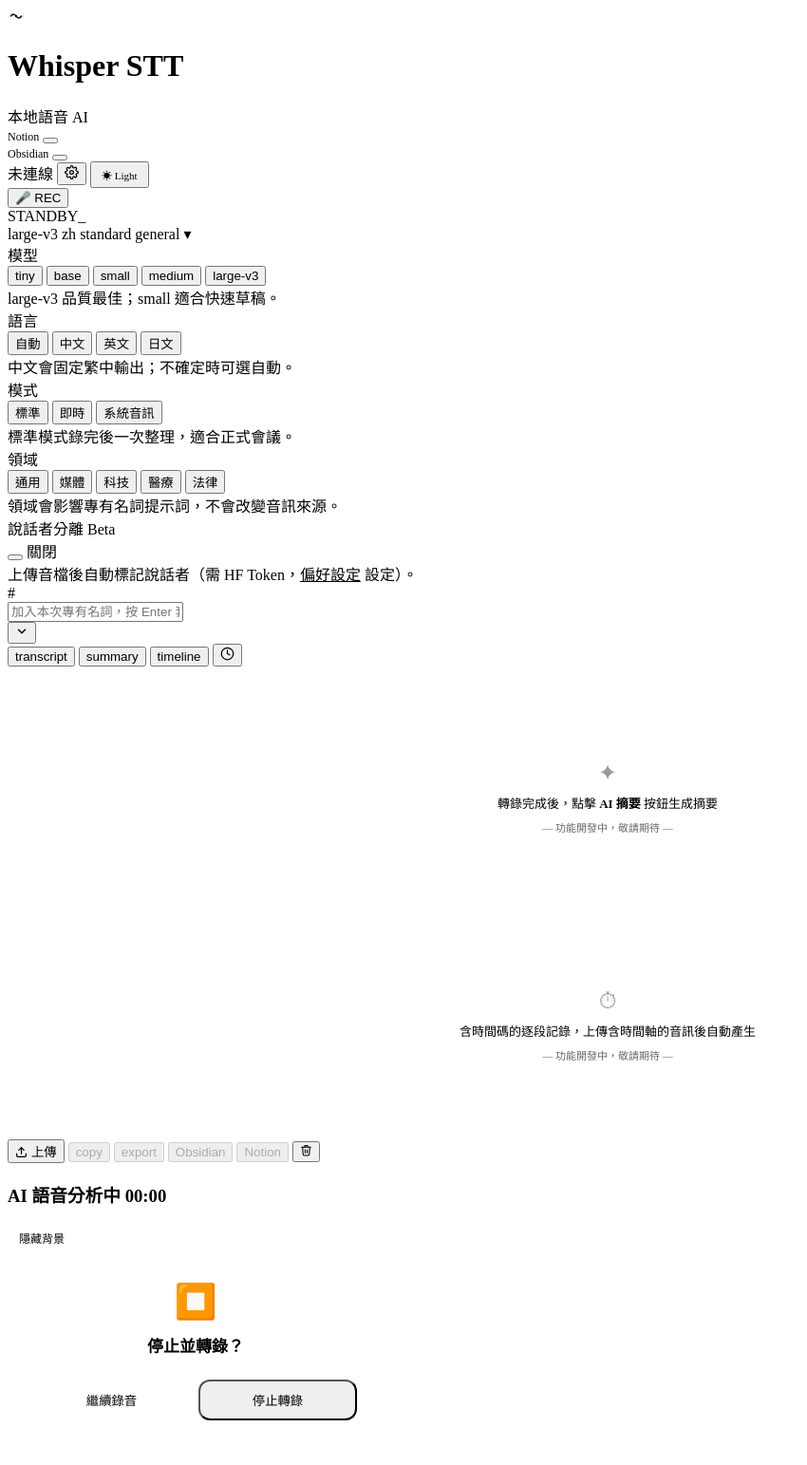
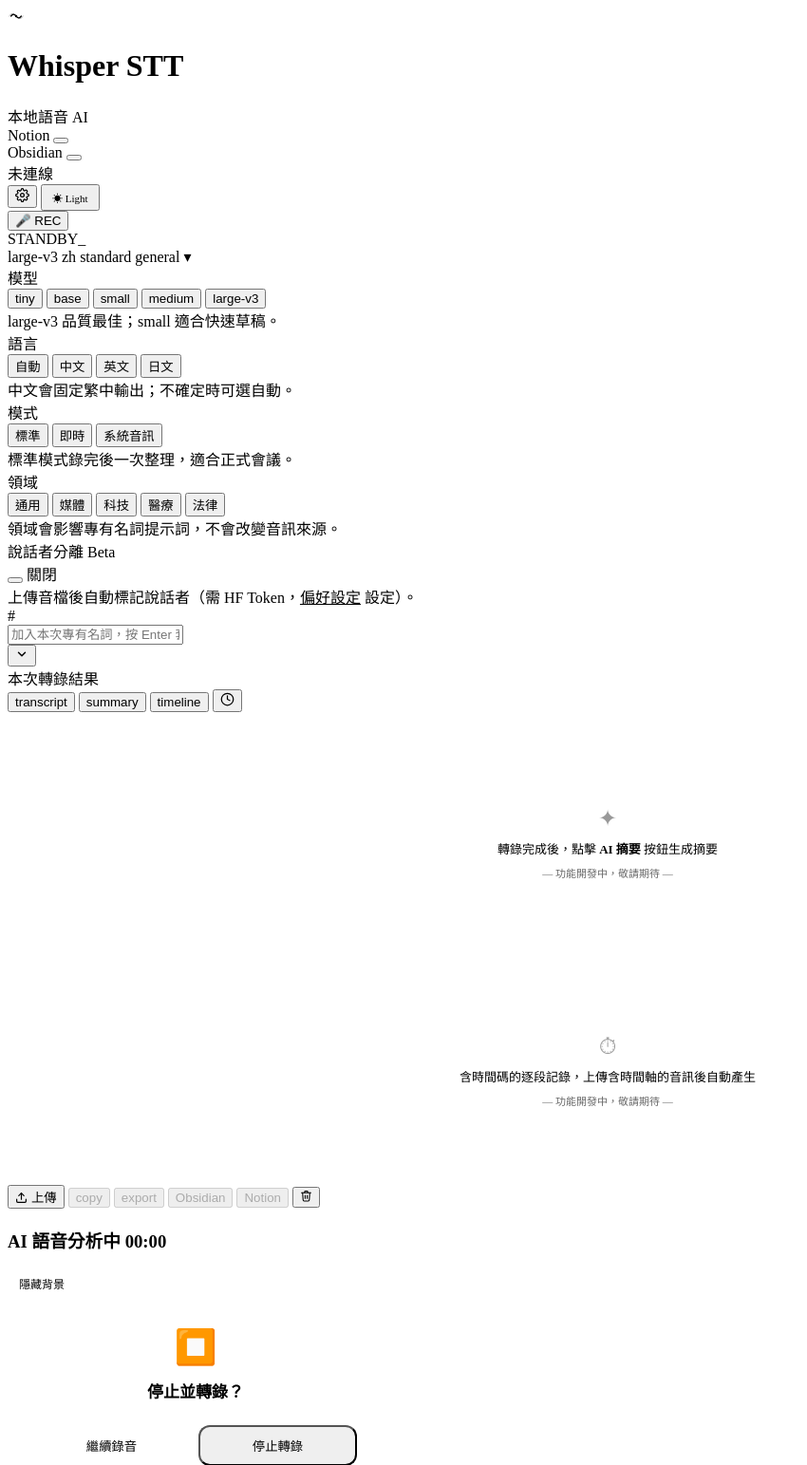
Before and after one commit to DaQing1108/whisper-local-stt, a Flask app: template templates/index.html in a window 1280 px wide. Shown: the top 1543 px of the page at 95% size, without its empty margins (0-850 px from the left). Before the commit the page ends 1496 px from the top, so only its background shows below. Run offline with Flask 3, Linux system fonts and the light colour scheme; the template is opened without the code that fills it, so the values that code supplies are empty.

Commit message:
feat(ui): Whisper 主畫面 Phase 1 靜態改版——收斂為五段式結構
依 HANDOFF_CLAUDE_WHISPER_UI_STATIC_REDESIGN_PHASE1.md 重排 templates/index.html
與 static/app.css：app-toolbar / capture-panel / context-bar / results-workspace
(workspace-header/tabs/content/actions) 五段語意結構；Notion/Obsidian 狀態收進
toolbar-output-status 膠囊；guidance strip 改為 slim accent-bar 樣式。
static/app.js 零修改，既有功能接線完整保留。新增 tests/unit/test_index_html_structure.py
驗證結構完整性。

Co-Authored-By: Claude Sonnet 5 <noreply@anthropic.com>

```diff
--- a/static/app.css
+++ b/static/app.css
@@ -64,8 +64,16 @@
   }
   body[data-theme="light"]::before { display: none; }
 
-  /* ── Header ── */
-  header {
+  /* ── App Shell ── */
+  .app-shell {
+    width: 100%;
+    display: flex;
+    flex-direction: column;
+    align-items: center;
+  }
+
+  /* ── Toolbar ── */
+  .app-toolbar {
     width: 100%;
     padding: 16px 32px;
     display: flex;
@@ -86,26 +94,39 @@
     font-size: 11px; color: var(--muted);
     font-family: var(--mono); letter-spacing: .3px;
   }
-  header h1 { font-size: 16px; font-weight: 600; letter-spacing: -.3px; }
+  .app-toolbar h1 { font-size: 16px; font-weight: 600; letter-spacing: -.3px; }
   .header-actions {
     margin-left: auto;
     display: flex;
     align-items: center;
-    gap: 16px;
+    gap: 12px;
   }
-  header .badge {
+  /* ── Toolbar Output Status Capsule ── */
+  .toolbar-output-status {
+    display: flex;
+    align-items: center;
+    gap: 8px;
+    background: var(--surface2);
+    border: 1px solid var(--border);
+    border-radius: 999px;
+    padding: 4px 6px 4px 12px;
+  }
+  .tos-item { display: flex; align-items: center; gap: 6px; }
+  .tos-label { font-size: 11px; color: var(--muted); }
+  .tos-divider { width: 1px; height: 14px; background: var(--border); flex-shrink: 0; }
+  .toolbar-output-status .badge {
     font-size: 12px; padding: 4px 10px; border-radius: 20px;
-    background: var(--surface2); border: 1px solid var(--border); color: var(--muted);
+    background: transparent; border: none; color: var(--muted);
     display: flex; align-items: center; cursor: default;
     transition: all 0.3s ease;
   }
-  header .badge.ok { color: var(--green); border-color: rgba(52,211,153,0.4); background: rgba(52,211,153,0.05); }
+  .toolbar-output-status .badge.ok { color: var(--green); }
   .status-dot {
     display: inline-block; width: 6px; height: 6px;
     border-radius: 50%; margin-right: 6px;
     background: var(--muted);
   }
-  header .badge.ok .status-dot {
+  .toolbar-output-status .badge.ok .status-dot {
     background: var(--green);
     box-shadow: 0 0 6px var(--green);
     animation: pulse-dot 2s infinite;
@@ -126,7 +147,7 @@
   }
 
   /* ── Card base ── */
-  .record-card, .transcript-card, .history-card {
+  .capture-panel, .results-workspace, .history-card {
     background: var(--card);
     backdrop-filter: blur(20px);
     border: 1px solid var(--border);
@@ -134,6 +155,13 @@
     border-radius: var(--radius);
     padding: 24px;
     display: flex; flex-direction: column; gap: 0;
+  }
+  /* Capture panel is the primary hero — slightly stronger presence than
+     surrounding cards so it reads as the one action the user should take. */
+  .capture-panel {
+    padding: 32px 24px;
+    border-color: rgba(29,158,117,0.22);
+    box-shadow: 0 8px 32px rgba(0,0,0,0.18), 0 0 0 1px rgba(29,158,117,0.05);
   }
 
   /* ── Record Area ── */
@@ -266,6 +294,13 @@
   }
   #timer.active { display: block; }
 
+  /* ── Context Bar ── */
+  .context-bar {
+    display: flex;
+    flex-direction: column;
+    gap: 10px;
+  }
+
   /* ── Quick Bar ── */
   .quick-bar {
     display: flex;
@@ -441,7 +479,7 @@
   }
 
   /* ── Action Buttons ── */
-  .actions { display: flex; gap: 8px; flex-wrap: wrap; align-items: center; }
+  .workspace-actions { display: flex; gap: 8px; flex-wrap: wrap; align-items: center; }
   .export-item {
     padding: 7px 12px; font-size: 13px; cursor: pointer;
     border-radius: 7px; color: var(--text); transition: background .15s;
@@ -726,7 +764,23 @@
   .vocab-input-row input::placeholder { color: var(--muted); }
 
   /* ── Action Buttons (transcript) ── */
-  .actions { display: flex; gap: 8px; flex-wrap: wrap; align-items: center; margin-top: 16px; }
+  /* Sits directly under the workspace content with a hairline divider —
+     same card, one continuous workspace instead of a detached row. */
+  .workspace-actions {
+    display: flex; gap: 8px; flex-wrap: wrap; align-items: center;
+    margin-top: 14px; padding-top: 14px;
+    border-top: 1px solid var(--border);
+  }
+  .workspace-header {
+    display: flex;
+    align-items: center;
+    margin-bottom: 14px;
+  }
+  .workspace-title {
+    font-size: 13px; font-weight: 700;
+    text-transform: uppercase; letter-spacing: 1px;
+    color: var(--muted);
+  }
   .act-btn {
     padding: 7px 16px;
     border-radius: 8px;
--- a/templates/index.html
+++ b/templates/index.html
@@ -11,7 +11,8 @@
 </head>
 <body data-theme="dark">
 
-<header>
+<div class="app-shell">
+<header class="app-toolbar">
   <div class="logo-mark" aria-hidden="true">
     <svg width="18" height="18" viewBox="0 0 40 40" fill="none">
       <path d="M8 20 Q14 12 20 20 Q26 28 32 20" stroke="currentColor" stroke-width="2.8" fill="none" stroke-linecap="round"/>
@@ -23,15 +24,18 @@
   <span class="header-sub">本地語音 AI</span>
   <span id="app-version" style="font-size:11px;opacity:.4;margin-left:4px;font-family:var(--mono)"></span>
   <div class="header-actions">
-    <div class="toggle-row" style="gap:6px;">
-      <span id="notion-toggle-label" style="font-size:12px;color:var(--muted)">Notion</span>
+    <div class="toolbar-output-status" title="輸出目的地狀態">
+      <div class="tos-item">
+        <span id="notion-toggle-label" class="tos-label">Notion</span>
         <button class="toggle" id="notion-toggle" onclick="toggleNotion()"></button>
       </div>
-    <div class="toggle-row" style="gap:6px;">
-      <span id="obsidian-toggle-label" style="font-size:12px;color:var(--muted)">Obsidian</span>
+      <div class="tos-divider"></div>
+      <div class="tos-item">
+        <span id="obsidian-toggle-label" class="tos-label">Obsidian</span>
         <button class="toggle" id="obsidian-toggle" onclick="toggleObsidian()"></button>
       </div>
       <span class="badge" id="notion-badge" title="未連線"><span class="status-dot"></span><span id="notion-badge-text">未連線</span></span>
+    </div>
     <button class="btn icon-btn" id="prefs-btn" onclick="openPreferences()" title="偏好設定">
       <svg width="15" height="15" viewBox="0 0 24 24" fill="none" stroke="currentColor" stroke-width="2" stroke-linecap="round" stroke-linejoin="round"><circle cx="12" cy="12" r="3"/><path d="M19.4 15a1.65 1.65 0 0 0 .33 1.82l.06.06a2 2 0 0 1-2.83 2.83l-.06-.06a1.65 1.65 0 0 0-1.82-.33 1.65 1.65 0 0 0-1 1.51V21a2 2 0 0 1-4 0v-.09A1.65 1.65 0 0 0 9 19.4a1.65 1.65 0 0 0-1.82.33l-.06.06a2 2 0 0 1-2.83-2.83l.06-.06A1.65 1.65 0 0 0 4.68 15a1.65 1.65 0 0 0-1.51-1H3a2 2 0 0 1 0-4h.09A1.65 1.65 0 0 0 4.6 9a1.65 1.65 0 0 0-.33-1.82l-.06-.06a2 2 0 0 1 2.83-2.83l.06.06A1.65 1.65 0 0 0 9 4.68a1.65 1.65 0 0 0 1-1.51V3a2 2 0 0 1 4 0v.09a1.65 1.65 0 0 0 1 1.51 1.65 1.65 0 0 0 1.82-.33l.06-.06a2 2 0 0 1 2.83 2.83l-.06.06A1.65 1.65 0 0 0 19.4 9a1.65 1.65 0 0 0 1.51 1H21a2 2 0 0 1 0 4h-.09a1.65 1.65 0 0 0-1.51 1z"/></svg>
     </button>
@@ -41,8 +45,8 @@
 
 <main class="app-layout">
 
-  <!-- ── 錄音核心區 ── -->
-  <div class="record-card">
+  <!-- ── 錄音核心區（Main Capture Panel）── -->
+  <div class="capture-panel">
     <div class="record-area">
       <canvas id="waveform" style="position:absolute;inset:0;width:100%;height:100%;opacity:0.5;pointer-events:none;border-radius:var(--radius);z-index:1;mix-blend-mode:screen;"></canvas>
       <div class="rec-rings-wrap" id="rec-rings-wrap">
@@ -70,6 +74,8 @@
     <span id="timer"></span>
   </div>
 
+  <!-- ── Context Bar ── -->
+  <div class="context-bar">
   <!-- ── 快速設定列 ── -->
   <div class="quick-bar" id="quick-bar">
     <div class="qb-summary" onclick="toggleQuickSettings()">
@@ -146,10 +152,14 @@
     <span id="saved-dict-title" style="display:none"></span>
     <div id="vocab-tags-container" style="display:none;"></div>
   </div>
+  </div><!-- /context-bar -->
 
-  <!-- ── 轉錄結果 ── -->
-  <div class="transcript-card">
-    <div class="transcript-tabs">
+  <!-- ── Results Workspace ── -->
+  <div class="results-workspace">
+    <div class="workspace-header">
+      <span class="workspace-title">本次轉錄結果</span>
+    </div>
+    <div class="workspace-tabs transcript-tabs">
       <button class="tab-btn active" onclick="switchTab('transcript',this)">transcript</button>
       <button class="tab-btn" onclick="switchTab('summary',this)">summary</button>
       <button class="tab-btn" onclick="switchTab('timeline',this)">timeline</button>
@@ -157,6 +167,7 @@
         <svg width="15" height="15" viewBox="0 0 24 24" fill="none" stroke="currentColor" stroke-width="2" stroke-linecap="round" stroke-linejoin="round"><circle cx="12" cy="12" r="10"/><polyline points="12 6 12 12 16 14"/></svg>
       </button>
     </div>
+    <div class="workspace-content">
       <div id="panel-transcript" class="tab-panel active">
         <div id="transcript-box" contenteditable="true" spellcheck="false" style="outline:none;"></div>
       </div>
@@ -176,7 +187,8 @@
       </div>
       <audio id="local-audio-player" controls style="display:none;width:100%;margin-top:10px;height:32px;border-radius:8px;opacity:0.8;"></audio>
       <input type="file" id="file-input" accept="audio/*,video/*" multiple style="display:none">
-    <div class="actions">
+    </div>
+    <div class="workspace-actions">
       <button class="act-btn" id="file-upload-btn" onclick="document.getElementById('file-input').click()" title="上傳音檔（⌘U）">
         <svg width="13" height="13" viewBox="0 0 24 24" fill="none" stroke="currentColor" stroke-width="2.2" stroke-linecap="round" stroke-linejoin="round" style="vertical-align:-2px;margin-right:4px"><path d="M21 15v4a2 2 0 0 1-2 2H5a2 2 0 0 1-2-2v-4"/><polyline points="17 8 12 3 7 8"/><line x1="12" y1="3" x2="12" y2="15"/></svg>上傳
       </button>
@@ -207,6 +219,7 @@
   </div>
 
 </main>
+</div><!-- /app-shell -->
 <div id="toast-container"></div>
 
 <!-- 處理進度 Modal -->
```
Also changed, not shown: other parts of static/app.css (+18 -11 lines), tests/unit/test_index_html_structure.py (added, +59 -0 lines). Lines whose indentation alone changed are shown as unchanged.
